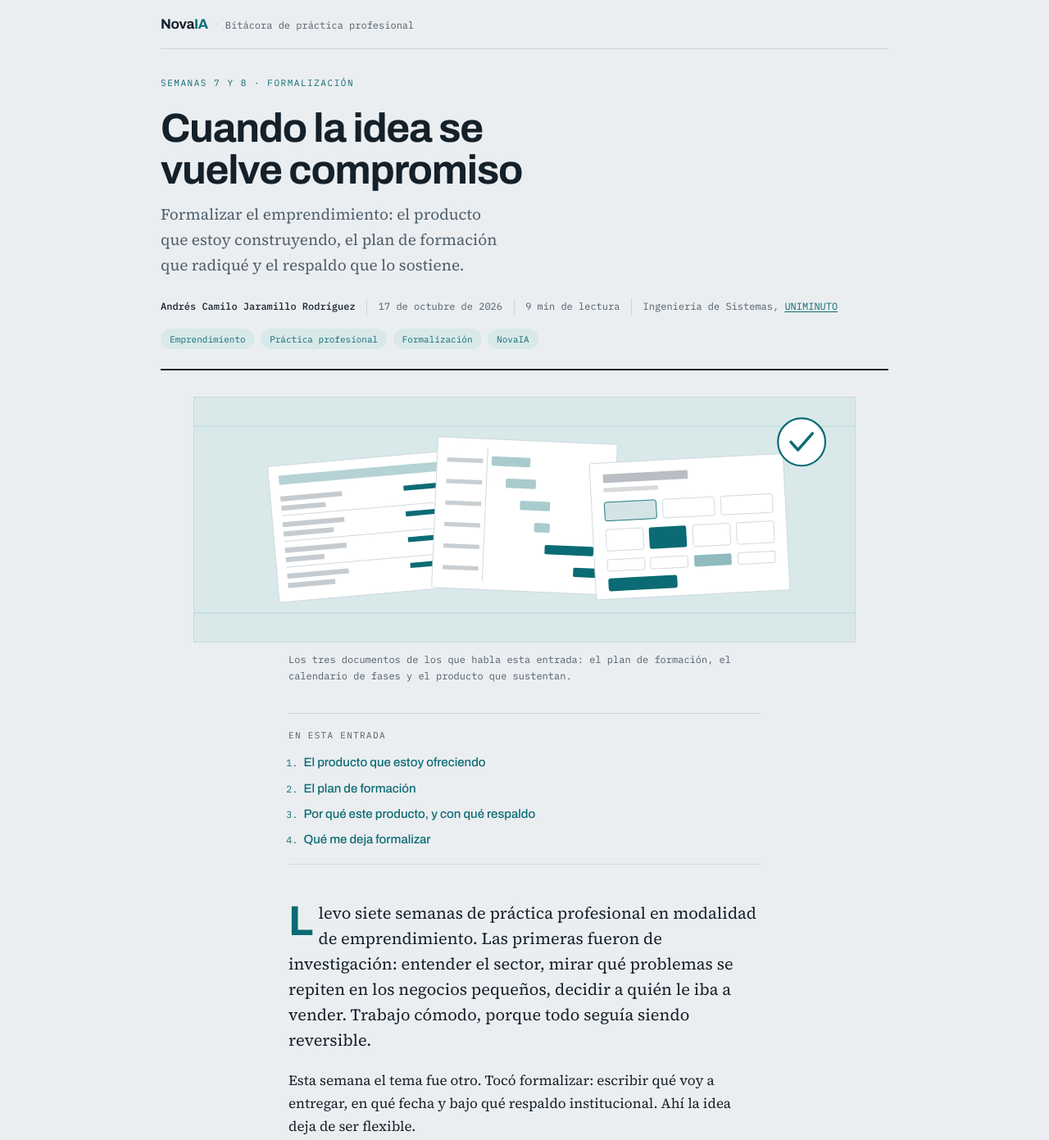
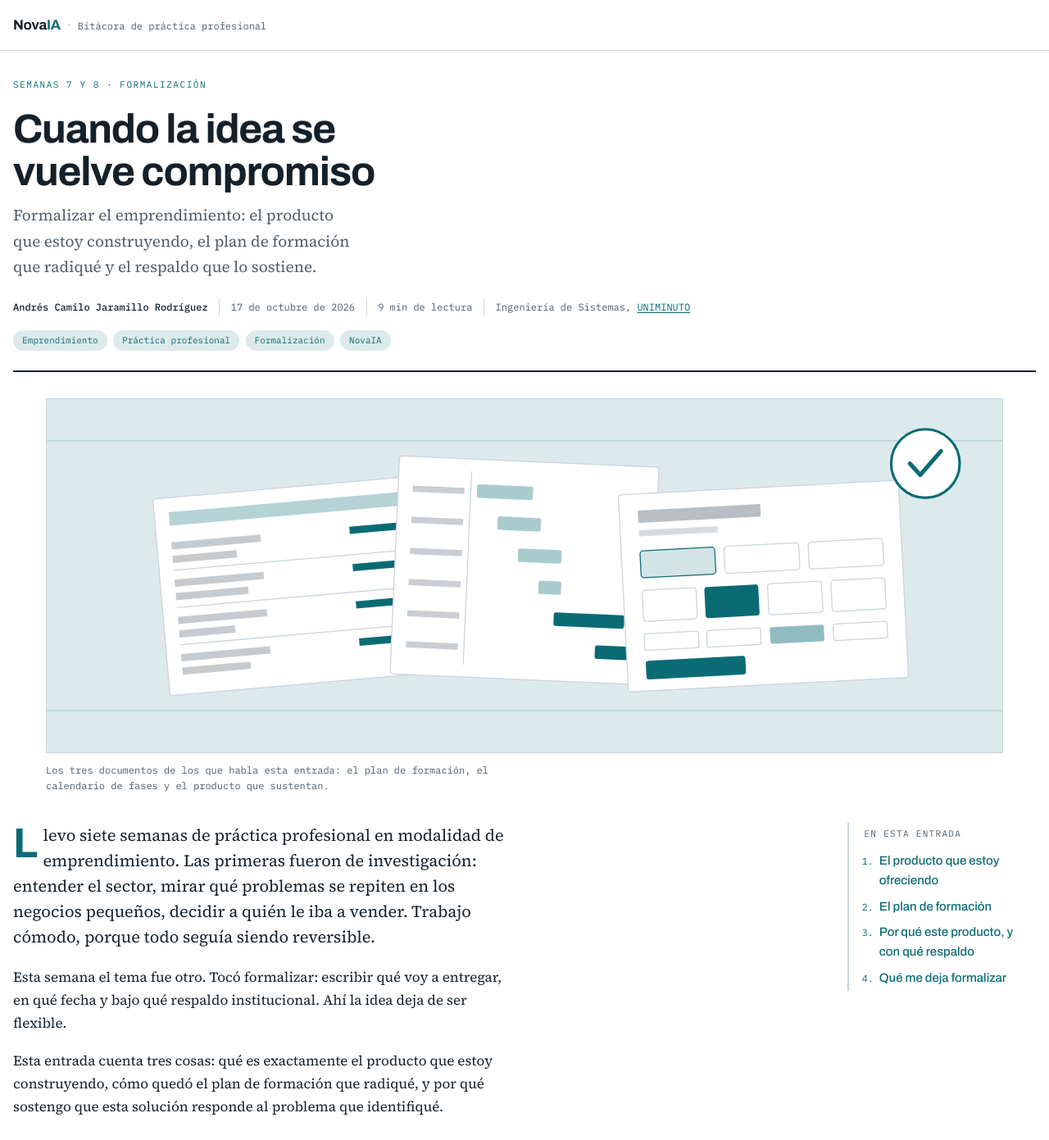
Before and after one commit to emprendimientonovaia/novaia-blog, a plain HTML site: page index.html in a window 1280 px wide. Shown: the top 1391 px of the page at 82% size. Drawn offline with Linux system fonts and the light colour scheme.

Commit message:
Add files via upload

```diff
--- a/index.html
+++ b/index.html
@@ -10,48 +10,21 @@
 <style>
 /* Layout: artículo de una columna (~64ch) dentro de un marco de 920px; las figuras ocupan el marco completo. */
 :root{
-  --paper:#EBEEF1;
+  color-scheme:light;
+  --paper:#FFFFFF;
   --surface:#FFFFFF;
-  --surface-2:#F3F6F8;
+  --surface-2:#F4F6F8;
   --ink:#14202A;
   --ink-soft:#4E5E6A;
-  --line:#CCD6DC;
+  --line:#C9D4DB;
   --accent:#0B6B74;
-  --accent-soft:#D9E9EA;
+  --accent-soft:#DCEAEB;
   --on-accent:#FFFFFF;
   --mark:#A8352F;
   --font-display:'Archivo', 'Helvetica Neue', Arial, sans-serif;
   --font-body:'Source Serif 4', Georgia, 'Times New Roman', serif;
   --font-mono:'IBM Plex Mono', ui-monospace, 'SFMono-Regular', Consolas, monospace;
-  --measure:36rem;
-}
-@media (prefers-color-scheme: dark){
-  :root:not([data-theme="light"]){
-    --paper:#0E161C;
-    --surface:#16222A;
-    --surface-2:#1C2A33;
-    --ink:#E2EAEE;
-    --ink-soft:#9AADB8;
-    --line:#2B3B46;
-    --accent:#4FB4BE;
-    --accent-soft:#16333A;
-    --on-accent:#0B151A;
-    --mark:#E38177;
-    color-scheme: dark;
-  }
-}
-:root[data-theme="dark"]{
-  --paper:#0E161C;
-  --surface:#16222A;
-  --surface-2:#1C2A33;
-  --ink:#E2EAEE;
-  --ink-soft:#9AADB8;
-  --line:#2B3B46;
-  --accent:#4FB4BE;
-  --accent-soft:#16333A;
-  --on-accent:#0B151A;
-  --mark:#E38177;
-  color-scheme: dark;
+  --measure:38rem;
 }
 
 *{box-sizing:border-box}
@@ -64,7 +37,7 @@ body{
   -webkit-font-smoothing:antialiased;
 }
 .wrap{
-  max-width:920px;
+  max-width:1280px;
   margin-inline:auto;
   padding-left:max(16px, env(safe-area-inset-left, 0px));
   padding-right:max(16px, env(safe-area-inset-right, 0px));
@@ -72,13 +45,17 @@ body{
 }
 
 /* ---- Barra del sitio ---- */
-.sitebar{
+.sitebar{border-bottom:1px solid var(--line)}
+.sitebar-inner{
   display:flex;
   align-items:baseline;
   flex-wrap:wrap;
   gap:.5rem;
-  padding-block:.95rem;
-  border-bottom:1px solid var(--line);
+  max-width:1280px;
+  margin-inline:auto;
+  padding-left:max(16px, env(safe-area-inset-left, 0px));
+  padding-right:max(16px, env(safe-area-inset-right, 0px));
+  padding-block:1rem;
 }
 .sitebar .brand{
   font-family:var(--font-display);
@@ -137,12 +114,9 @@ body{
 
 /* ---- Índice ---- */
 .toc{
-  border-top:1px solid var(--line);
-  border-bottom:1px solid var(--line);
-  padding-block:1.1rem;
-  margin-block:0 2.75rem;
-  max-width:var(--measure);
-  margin-inline:auto;
+  border-left:2px solid var(--line);
+  padding:.2rem 0 .2rem 1.15rem;
+  margin:0;
 }
 .toc .label{
   font-family:var(--font-mono);
@@ -169,7 +143,7 @@ body{
   padding:1.3rem;
   margin-block:3.25rem 0;
   max-width:var(--measure);
-  margin-inline:auto;
+  margin-inline:0;
 }
 .authorbox .avatar{
   flex:0 0 auto;
@@ -227,12 +201,22 @@ h1{
 .byline strong{color:var(--ink);font-weight:500}
 
 /* ---- Cuerpo ---- */
+article{min-width:0}
 article > *{
   max-width:var(--measure);
-  margin-inline:auto;
+  margin-inline:0;
 }
 article > figure,
 article > .scroller{max-width:100%}
+
+/* ---- Rejilla de dos columnas ---- */
+.layout{
+  display:grid;
+  grid-template-columns:minmax(0,1fr) 230px;
+  gap:0 3.5rem;
+}
+.layout > article{grid-column:1;grid-row:1}
+.layout > .toc{grid-column:2;grid-row:1;position:sticky;top:1.5rem;align-self:start}
 
 p{margin-block:0 1.15rem}
 .lead{
@@ -357,6 +341,7 @@ figure{margin-block:2.25rem .6rem}
   border:1px solid var(--line);
   background:var(--surface);
   margin-block:2.25rem .6rem;
+  max-width:100%;
 }
 figure > .scroller{margin:0}
 .scroller > svg{display:block;min-width:620px;width:100%;height:auto}
@@ -371,7 +356,7 @@ figcaption, .cap{
   color:var(--ink-soft);
   margin-top:.7rem;
   max-width:var(--measure);
-  margin-inline:auto;
+  margin-inline:0;
 }
 figcaption b, .cap b{color:var(--ink);font-weight:500}
 
@@ -475,6 +460,19 @@ tbody tr:last-child td{border-bottom:none}
 }
 .endnote a{display:inline-block}
 
+@media (max-width:1040px){
+  .layout{grid-template-columns:1fr;gap:0}
+  .layout > .toc{
+    grid-column:1;grid-row:1;position:static;
+    border-left:0;
+    border-top:1px solid var(--line);
+    border-bottom:1px solid var(--line);
+    padding:1.1rem 0;
+    margin-block:0 2.75rem;
+    max-width:var(--measure);
+  }
+  .layout > article{grid-column:1;grid-row:2}
+}
 @media (max-width:880px){
   .steps{grid-template-columns:1fr}
 }
@@ -494,18 +492,20 @@ tbody tr:last-child td{border-bottom:none}
 </style>
 <style>
 html{color-scheme:light}
-body{margin:0}
+body{margin:0;background:#FFFFFF}
 img{max-width:100%}
 </style>
 </head>
 <body>
+<nav class="sitebar">
+  <div class="sitebar-inner">
+    <span class="brand">Nova<em>IA</em></span>
+    <span class="sep">·</span>
+    <span class="blogname">Bitácora de práctica profesional</span>
+  </div>
+</nav>
+
 <div class="wrap">
-
-<nav class="sitebar">
-  <span class="brand">Nova<em>IA</em></span>
-  <span class="sep">·</span>
-  <span class="blogname">Bitácora de práctica profesional</span>
-</nav>
 
 <header class="masthead">
   <p class="kicker">Semanas 7 y 8 · Formalización</p>
@@ -588,7 +588,8 @@ img{max-width:100%}
 <figcaption>Los tres documentos de los que habla esta entrada: el plan de formación, el calendario de fases y el producto que sustentan.</figcaption>
 </figure>
 
-<nav class="toc">
+<div class="layout">
+<aside class="toc">
   <p class="label">En esta entrada</p>
   <ol>
     <li><a href="#producto">El producto que estoy ofreciendo</a></li>
@@ -596,7 +597,7 @@ img{max-width:100%}
     <li><a href="#pertinencia">Por qué este producto, y con qué respaldo</a></li>
     <li><a href="#cierre">Qué me deja formalizar</a></li>
   </ol>
-</nav>
+</aside>
 
 <article>
 
@@ -967,6 +968,7 @@ img{max-width:100%}
 <p>Mientras la idea vive en la cabeza siempre cabe una función más. Escrita, y con una fecha al lado, deja de caber. Con cien horas contadas y un trabajo de tiempo completo, eso me sirve más de lo que me limita.</p>
 
 </article>
+</div>
 
 <aside class="authorbox">
   <div class="avatar" aria-hidden="true">AJ</div>
```
